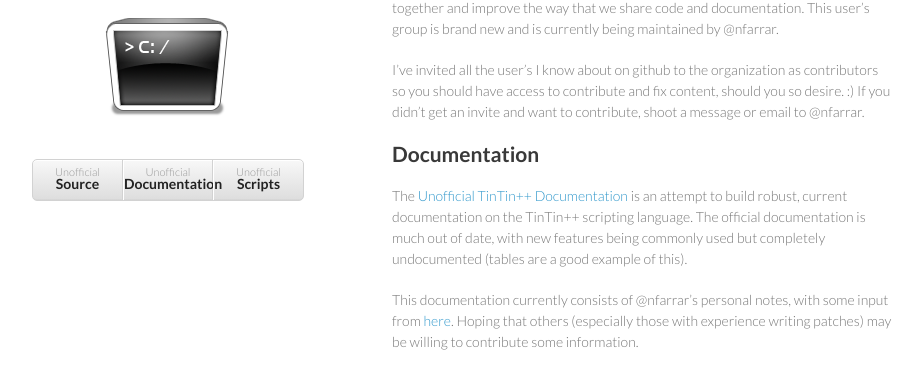
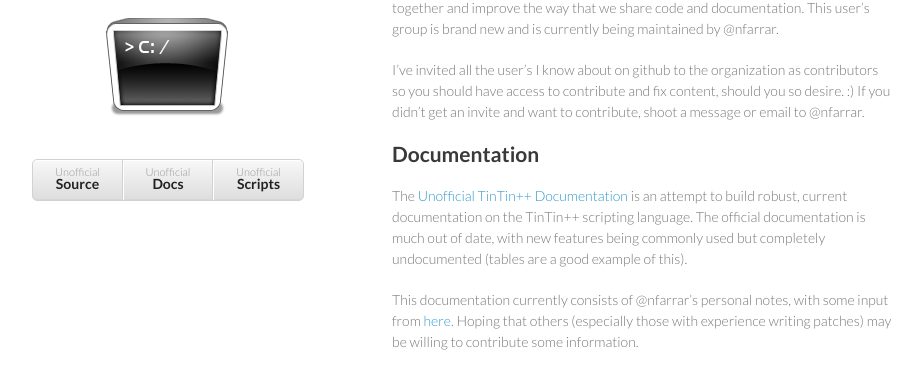
Before and after one commit to tintinplusplus/tintinplusplus.github.io, a Jekyll site: the page built from about.md, in a window 1280 px wide. Shown: the part 133-501 px from the top of the page, without its empty margins (178-1100 px from the left). Built offline with Jekyll 4.4.1, drawn with Linux system fonts in a browser that asks for light colours.

Commit message:
updated about.md

```diff
--- a/_includes/header.html
+++ b/_includes/header.html
@@ -4,7 +4,7 @@
   <div class="terminal"><img src="img/terminal.png" /></div>
   <ul>
     <li><a href="https://github.com/tintinplusplus/tintin">Unofficial <strong>Source</strong></a></li>
-    <li><a href="http://tintinplusplus-unoffical-documentation.readthedocs.org/">Unofficial <strong>Documentation</strong></a></li>
+    <li><a href="http://tintinplusplus-unoffical-documentation.readthedocs.org/">Unofficial <strong>Docs</strong></a></li>
     <li><a href="https://github.com/tintinplusplus/tintinplusplus-scripts">Unofficial <strong>Scripts</strong></a></li>
   </ul>
 </header>
```
